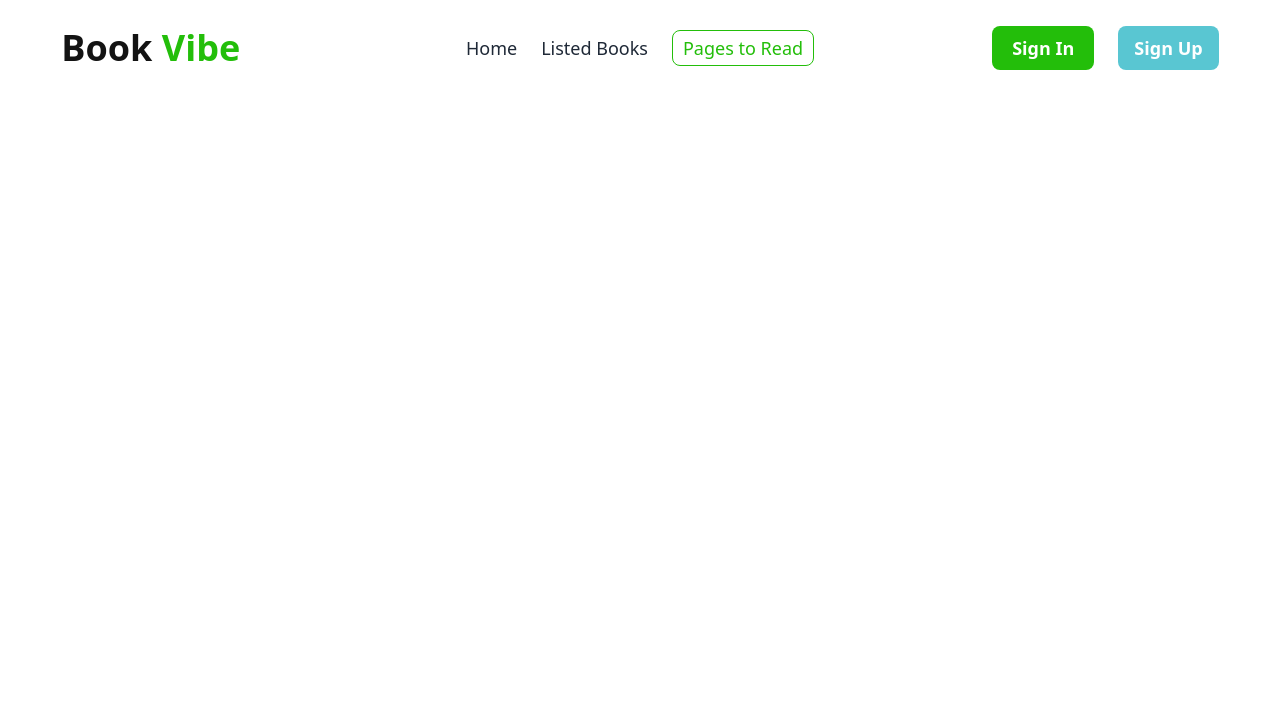
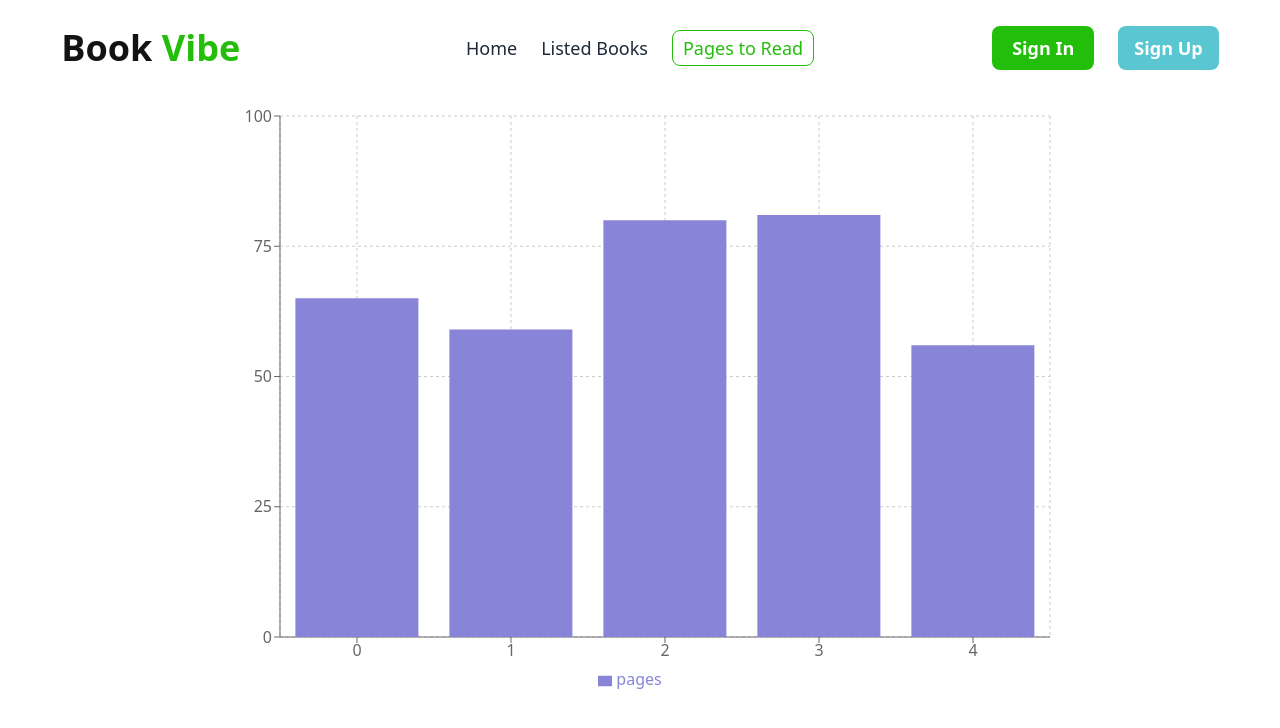
Before and after one commit to alamin-wd/rb8-a8-book-vibe, a React (Vite) app: page /pagesToRead in a window 1280 px wide. Shown: the top 728 px of the page. Built offline with nearby package versions, Linux system fonts and the light colour scheme.

Commit message:
Not Finished

```diff
--- a/package.json
+++ b/package.json
@@ -10,6 +10,7 @@
     "preview": "vite preview"
   },
   "dependencies": {
+    "chart.js": "^4.4.3",
     "localforage": "^1.10.0",
     "match-sorter": "^6.3.4",
     "react": "^18.2.0",
@@ -17,6 +18,7 @@
     "react-icons": "^5.2.1",
     "react-router-dom": "^6.23.1",
     "react-toastify": "^10.0.5",
+    "recharts": "^2.12.7",
     "sort-by": "^1.2.0"
   },
   "devDependencies": {
--- a/src/components/Book/Book.jsx
+++ b/src/components/Book/Book.jsx
@@ -1,5 +1,6 @@
 import { FaRegStar } from "react-icons/fa";
 import { Link } from "react-router-dom";
+import PropTypes from 'prop-types';
 
 const Book = ({ book }) => {
 
@@ -43,4 +44,8 @@ const Book = ({ book }) => {
     );
 };
 
+Book.propTypes = {
+    book: PropTypes.array.isRequired
+};
+
 export default Book;
--- a/src/components/ListedBooks/ListedBooks.jsx
+++ b/src/components/ListedBooks/ListedBooks.jsx
@@ -3,6 +3,7 @@ import { useEffect, useState } from "react";
 import { getStoredReadBooks, getStoredWishlistBooks } from "../../utility/localStorage";
 import ReadBooks from "../ReadBooks/ReadBooks";
 import WishlistBooks from "../WishlistBooks/WishlistBooks";
+
 
 const ListedBooks = () => {
 
@@ -14,10 +15,11 @@ const ListedBooks = () => {
     useEffect(() => {
         fetch('/books.json')
             .then(res => res.json())
-            .then(data => { setBooks(data) });
+            .then(data => setBooks(data));
     }, []);
 
     useEffect(() => {
+
         if (books.length > 0) {
             const storedReadBookIds = getStoredReadBooks();
             const storedWishlistBookIds = getStoredWishlistBooks();
@@ -31,9 +33,11 @@ const ListedBooks = () => {
         }
     }, [books]);
 
+
     return (
 
         <div>
+
             <div className="bg-[#1313130D] rounded-xl py-6 md:py-10 text-center">
                 <h2 className="text-[#131313] text-2xl md:text-4xl font-bold">My Listed Books { }</h2>
             </div>
@@ -60,6 +64,7 @@ const ListedBooks = () => {
                 <div role="tabpanel" className="tab-content bg-base-100 border-base-300 rounded-xl ">
                     {
                         <ReadBooks books={readBooks}></ReadBooks>
+
                     }
                 </div>
 
--- a/src/components/PagesToRead/PagesToRead.jsx
+++ b/src/components/PagesToRead/PagesToRead.jsx
@@ -1,7 +1,65 @@
+
+// import { useEffect } from 'react';
+// import { useLoaderData } from 'react-router-dom';
+
+import { useEffect, useState } from 'react';
+import { BarChart, Bar, XAxis, YAxis, CartesianGrid, Tooltip, Legend, ResponsiveContainer } from 'recharts';
+import { getStoredReadBooks } from '../../utility/localStorage';
+// import { getStoredReadBooks } from '../../utility/localStorage';
+
+
+const data = [
+    { name: 'January', pages: 65 },
+    { name: 'February', pages: 59 },
+    { name: 'March', pages: 80 },
+    { name: 'April', pages: 81 },
+    { name: 'May', pages: 56 },
+];
 
 const PagesToRead = () => {
+    const [books, setBooks] = useState([]);
+    const [readLists, setReadLists] = useState([]);
+
+    useEffect(() => {
+        fetch('/books.json')
+            .then(res => res.json())
+            .then(data => setBooks(data));
+    }, []);
+
+    useEffect(() => {
+        if (books.length > 0) {
+            const storedReadListIds = getStoredReadBooks();
+
+            const readLists = books.filter(book => storedReadListIds.includes(book.bookId));
+
+            setReadLists(readLists);
+
+        }
+    }, [books]);
+
     return (
-        <div>
+
+        <div className='w-9/12 mx-auto'>
+
+            {
+                readLists.map(readList => <div key={readList.id}>
+                </div>)
+            }
+
+            <ResponsiveContainer width="100%" height={600}>
+
+                <BarChart data={data} margin={{ top: 20, right: 30, left: 20, bottom: 5 }}>
+
+                    <CartesianGrid strokeDasharray="3 3" />
+                    <XAxis dataKey="" />
+                    <YAxis />
+                    <Tooltip />
+                    <Legend />
+                    <Bar dataKey="pages" fill="#8884d8" />
+
+                </BarChart>
+
+            </ResponsiveContainer>
 
         </div>
     );
--- a/src/main.jsx
+++ b/src/main.jsx
@@ -32,6 +32,7 @@ const router = createBrowserRouter([
       {
         path: "/pagesToRead",
         element: <PagesToRead></PagesToRead>,
+        // loader: () => fetch('../books.json'),
       },
 
       {
```
Also changed, not shown: src/components/BookDetails/BookDetails.jsx (+4 -3 lines), src/components/ReadBooks/ReadBooks.jsx (+1 -8 lines), 2 other files (tests, documents, lock files or other folders).
